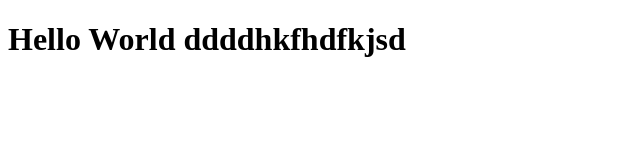
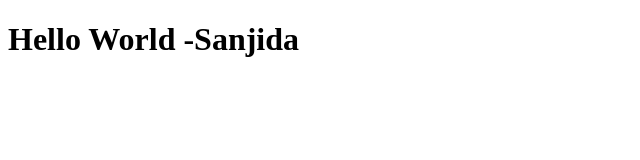
Before and after one commit to robiul-shagor/aboutme, a plain HTML site: page index.html in a window 1280 px wide. Shown: the whole page, without its empty margins (0-640 px from the left). Drawn offline with Linux system fonts and the light colour scheme.

Commit message:
Add name sanjida

```diff
--- a/index.html
+++ b/index.html
@@ -5,6 +5,6 @@
 	<title>Document</title>
 </head>
 <body>
-	<h1>Hello World ddddhkfhdfkjsd</h1>
+	<h1>Hello World -Sanjida</h1>
 </body>
 </html>
```
